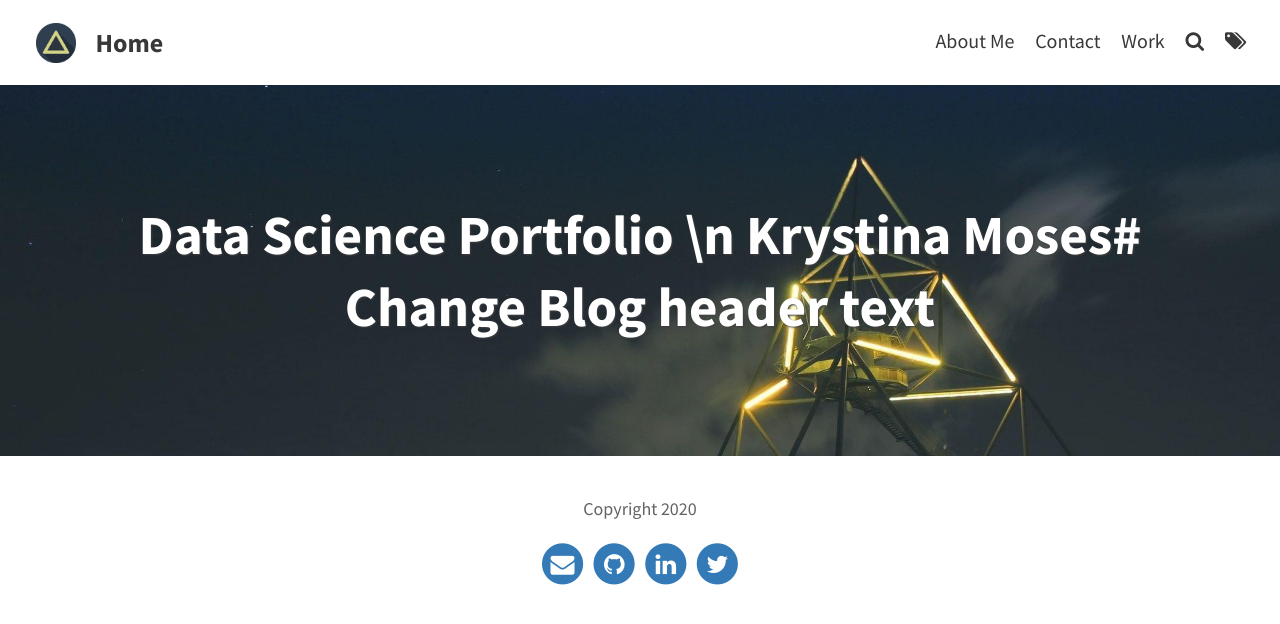
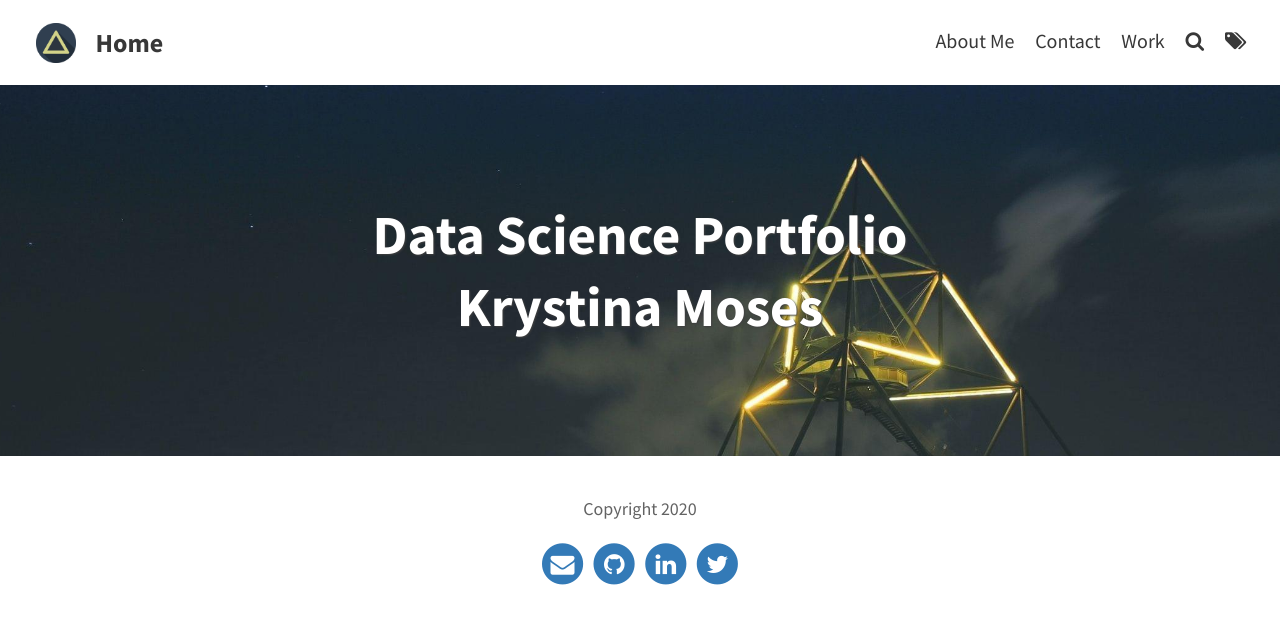
Before and after one commit to knmoses/knmoses.github.io, a Jekyll site: the page built from index.html, in a window 1280 px wide. Shown: the top 624 px of the page. Built offline with Jekyll 4.4.1, drawn with Linux system fonts in a browser that asks for light colours; the list of posts is cut into pages by our own code.

Commit message:
Update _config.yml

```diff
--- a/_config.yml
+++ b/_config.yml
@@ -9,8 +9,8 @@ avatar: assets/img/triangle.png                         # Empty for no avatar in
 favicon: assets/favicon.ico                             # Icon displayed in the tab
 
 # Header and footer text
-header_text: Data Science Portfolio \n
-                  Krystina Moses# Change Blog header text
+header_text: Data Science Portfolio<br/>
+                  Krystina Moses # Change Blog header text
 header_feature_image: assets/img/pexels/triangular.jpeg
 footer_text: >
   Copyright 2020
```
